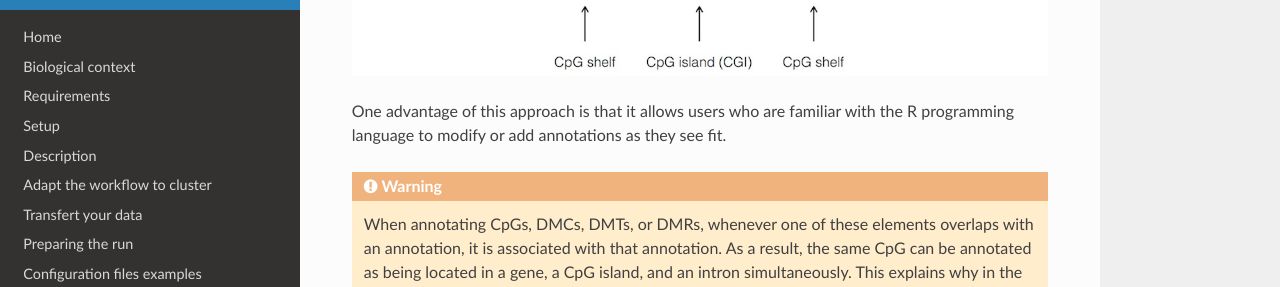
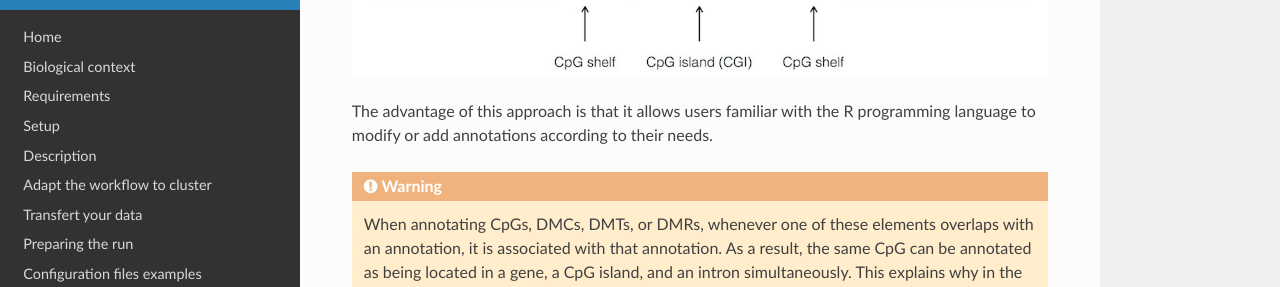
Before and after one commit to parisepigenetics/Methylator-Documentation, an MkDocs documentation site: the page built from docs/annotations.md, in a window 1280 px wide and 900 px high, scrolled down 2477 px. Shown: the part 156-443 px from the top of the window. Built offline with MkDocs 1.6.1, drawn with Linux system fonts in a browser that asks for light colours; nearby versions of some CDN libraries.

Commit message:
Update annotations.md

```diff
--- a/docs/annotations.md
+++ b/docs/annotations.md
@@ -81,7 +81,7 @@ Based on a .BED annotation file
 ![cpg](img/cpg_annot.jpeg)
 
 
-One advantage of this approach is that it allows users who are familiar with the R programming language to modify or add annotations as they see fit.
+The advantage of this approach is that it allows users familiar with the R programming language to modify or add annotations according to their needs.
 
 !!! warning
     When annotating CpGs, DMCs, DMTs, or DMRs, whenever one of these elements overlaps with an annotation, it is associated with that annotation. As a result, the same CpG can be annotated as being located in a gene, a CpG island, and an intron simultaneously. This explains why in the annotation count figures, some categories have more elements than others (e.g., genes). That's why it's also interesting to look at the figures in relative count.
```
